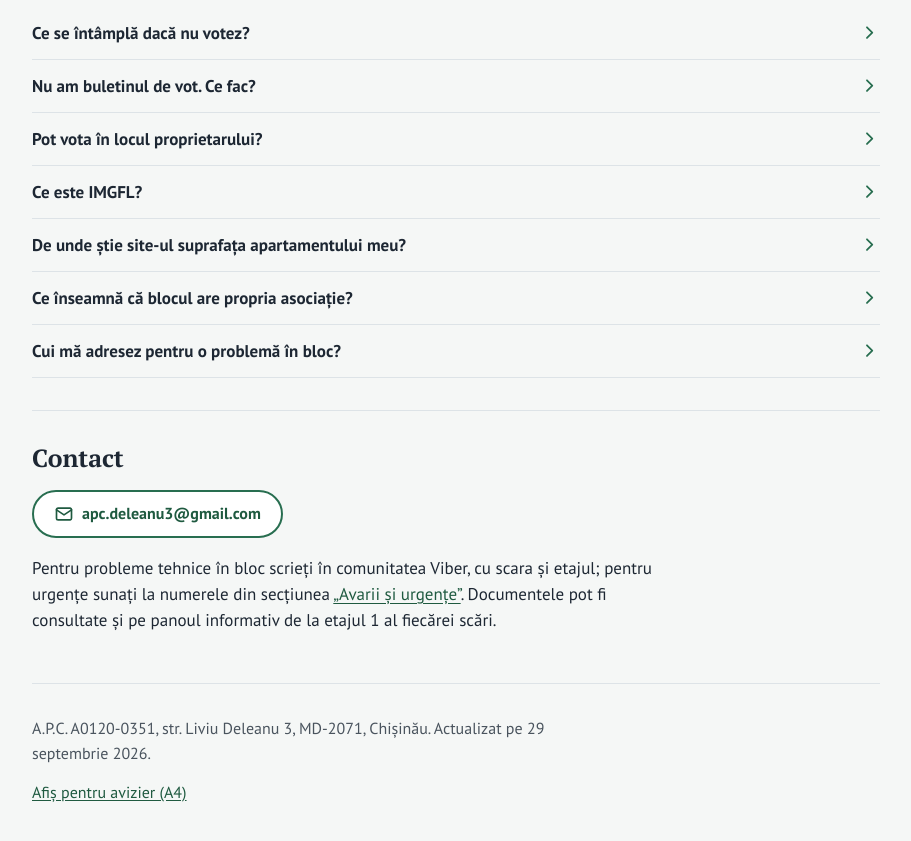
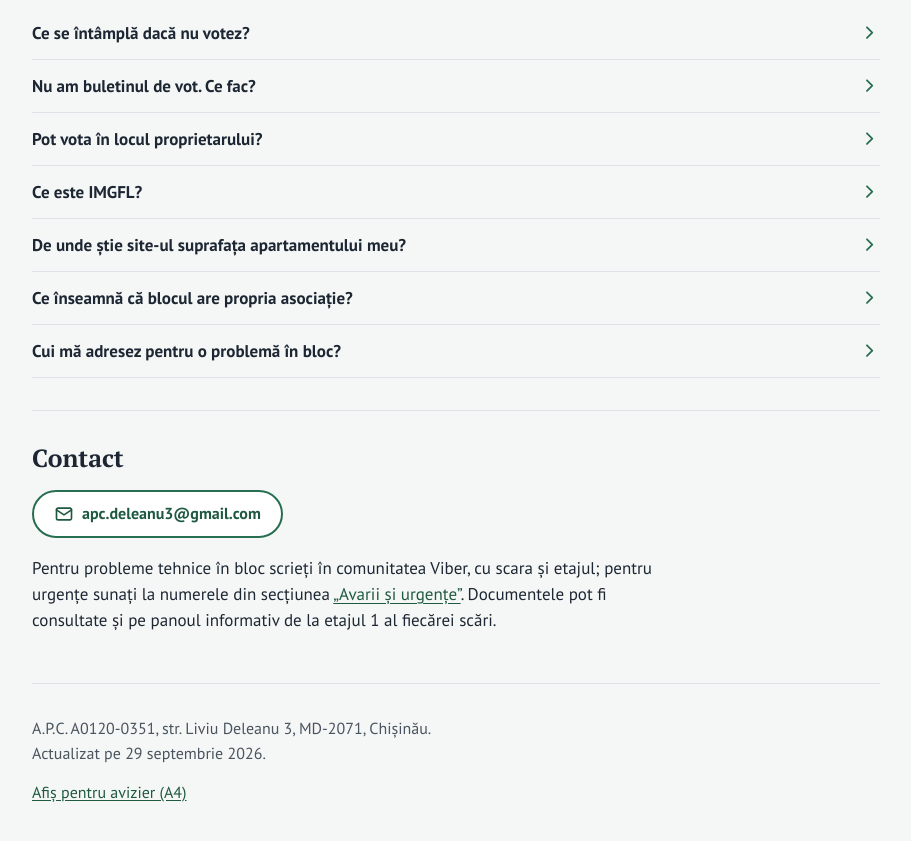
Before and after one commit to apc-deleanu3/apc-deleanu3.github.io, a Jekyll site: the page index.html, which Jekyll copies as it is, in a window 1280 px wide and 900 px high, scrolled down 4850 px. Shown: the top 841 px of the window, without its empty margins (184-1095 px from the left). Built offline with Jekyll 4.4.1, drawn with Linux system fonts in a browser that asks for light colours.

Commit message:
Subsol: data actualizării pe rând separat
Adresa asociației și „Actualizat pe …” stau acum pe două rânduri, în română și în rusă.
Pe telefon, codul poștal MD-2071 și numărul A0120-0351 nu se mai rup la cratimă, iar
data nu se mai desparte între rânduri.

Co-Authored-By: Claude Fable 5.1 <noreply@anthropic.com>

```diff
--- a/index.html
+++ b/index.html
@@ -338,8 +338,8 @@
   </main>
 
   <footer>
-    <p lang="ro">A.P.C. A0120-0351, str. Liviu Deleanu 3, MD-2071, Chișinău. Actualizat pe 29 septembrie 2026.</p>
-    <p lang="ru">A.P.C. A0120-0351, ул. Ливиу Деляну 3, MD-2071, Кишинёв. Обновлено 29 сентября 2026.</p>
+    <p lang="ro">A.P.C. <span class="nw">A0120-0351</span>, str. Liviu Deleanu&nbsp;3, <span class="nw">MD-2071</span>, Chișinău.<br>Actualizat pe 29&nbsp;septembrie&nbsp;2026.</p>
+    <p lang="ru">A.P.C. <span class="nw">A0120-0351</span>, ул. Ливиу Деляну&nbsp;3, <span class="nw">MD-2071</span>, Кишинёв.<br>Обновлено 29&nbsp;сентября&nbsp;2026.</p>
     <p><a href="afis.html"><span lang="ro">Afiș pentru avizier (A4)</span><span lang="ru">Объявление для стенда (A4)</span></a></p>
   </footer>
 </div>
```
